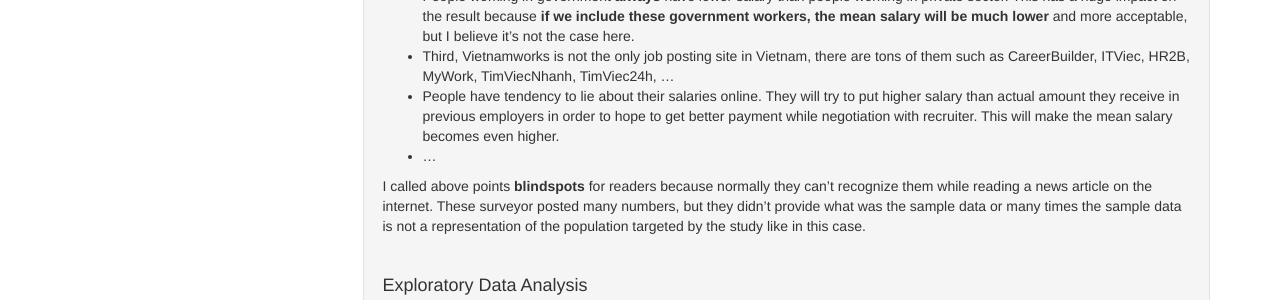
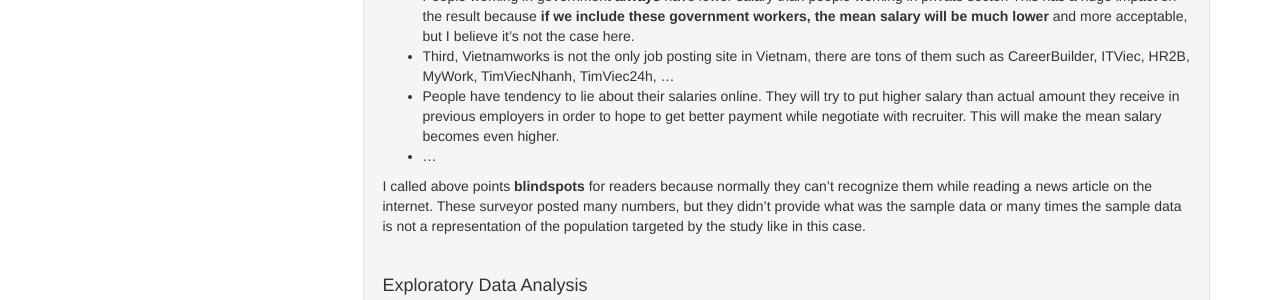
Before and after one commit to hoanvu/hoanvu.github.io, a Jekyll site: the page built from _posts/2017-01-15-salary-survey-blindspots-a-statistics-perspective.md, in a window 1280 px wide and 900 px high, scrolled down 1157 px. Shown: the part 172-472 px from the top of the window. Built offline with Jekyll 4.4.1, drawn with Linux system fonts in a browser that asks for light colours.

Commit message:
modify post salary ...

```diff
--- a/_posts/2017-01-15-salary-survey-blindspots-a-statistics-perspective.md
+++ b/_posts/2017-01-15-salary-survey-blindspots-a-statistics-perspective.md
@@ -50,7 +50,7 @@ One thing we don't know is that what sample data the surveyor use to create the
 * First, **obviously not everyone working in IT industry has a Vietnamworks account**, especially for people working in goverment sector. Government workers usually prefer stable jobs, so they rarely consider to switch company, that's why it's quite understandable that they don't have account in a job posting site. This leads to the second point.
 * People working in government **always** have lower salary than people working in private sector. This has a huge impact on the result because **if we include these government workers, the mean salary will be much lower** and more acceptable, but I believe it's not the case here.
 * Third, Vietnamworks is not the only job posting site in Vietnam, there are tons of them such as CareerBuilder, ITViec, HR2B, MyWork, TimViecNhanh, TimViec24h, ...
-* People have tendency to lie about their salaries online. They will try to put higher salary than actual amount they receive in previous employers in order to hope to get better payment while negotiation with recruiter. This will make the mean salary becomes even higher.
+* People have tendency to lie about their salaries online. They will try to put higher salary than actual amount they receive in previous employers in order to hope to get better payment while negotiate with recruiter. This will make the mean salary becomes even higher.
 * ...
 
 I called above points **blindspots** for readers because normally they can't recognize them while reading a news article on the internet. These surveyor posted many numbers, but they didn't provide what was the sample data or many times the sample data is not a representation of the population targeted by the study like in this case.
```
